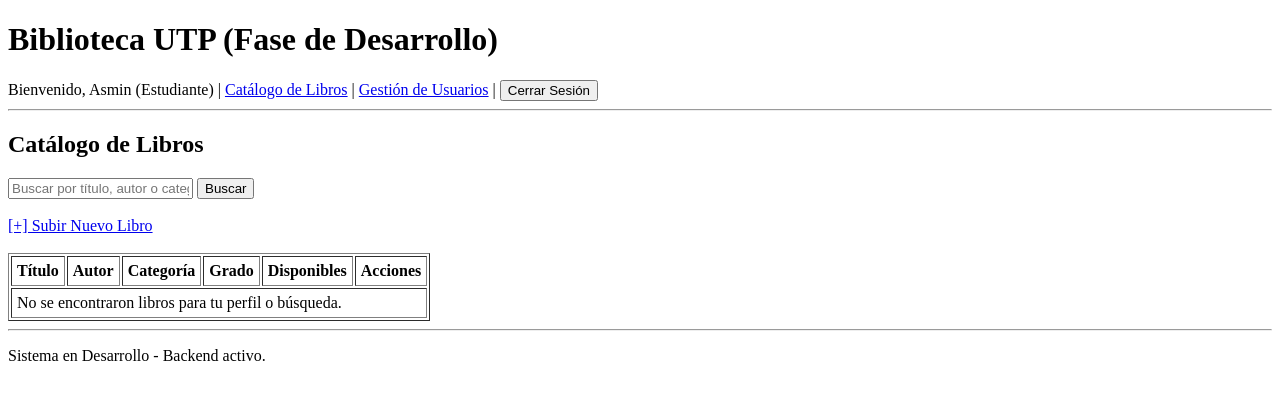
After one commit to Ema3017/Proyecto_Biblioteca, a Django app: page /libros/catalogo/ in a window 1280 px wide. The commit adds this page. Shown: the top 400 px of the page. Run offline with Django 5.2, Linux system fonts and the light colour scheme; a user stored in the database is signed in; data that the repository does not hold is empty.

Commit message:
Cuarto comit: Implementacion del Catalogo y Gestion de Libros
- Configuracion de urls, forms y views para la aplicacion de libros
- Funcionalidad de busqueda dinamica y filtros por grado escolar
- Lector PDF nativo embebido en la vista de detalle
- CRUD de libros completo para administradores
- Vistas HTML enlazadas correctamente a la barra de navegacion

```diff
--- /dev/null
+++ b/apps/libros/templates/libros/catalogo.html
@@ -0,0 +1,51 @@
+{% extends 'usuarios/base.html' %}
+
+{% block content %}
+    <h2>Catálogo de Libros</h2>
+
+    <form method="get" action="">
+        <input type="text" name="q" placeholder="Buscar por título, autor o categoría..." value="{{ request.GET.q }}">
+        <button type="submit">Buscar</button>
+    </form>
+    <br>
+
+    {% if user.rol == 'bibliotecario' or user.is_superuser %}
+        <a href="{% url 'libros:crear' %}">[+] Subir Nuevo Libro</a>
+        <br><br>
+    {% endif %}
+
+    <table border="1" cellpadding="5">
+        <thead>
+            <tr>
+                <th>Título</th>
+                <th>Autor</th>
+                <th>Categoría</th>
+                <th>Grado</th>
+                <th>Disponibles</th>
+                <th>Acciones</th>
+            </tr>
+        </thead>
+        <tbody>
+            {% for libro in libros %}
+            <tr>
+                <td>{{ libro.titulo }}</td>
+                <td>{{ libro.autor }}</td>
+                <td>{{ libro.categoria }}</td>
+                <td>{{ libro.get_grado_objetivo_display }}</td>
+                <td>{{ libro.ejemplares_disponibles }}</td>
+                <td>
+                    <a href="{% url 'libros:detalle' libro.pk %}">Leer / Detalles</a>
+                    {% if user.rol == 'bibliotecario' or user.is_superuser %}
+                        | <a href="{% url 'libros:editar' libro.pk %}">Editar</a>
+                        | <a href="{% url 'libros:eliminar' libro.pk %}">Eliminar</a>
+                    {% endif %}
+                </td>
+            </tr>
+            {% empty %}
+            <tr>
+                <td colspan="6">No se encontraron libros para tu perfil o búsqueda.</td>
+            </tr>
+            {% endfor %}
+        </tbody>
+    </table>
+{% endblock %}
--- /dev/null
+++ b/apps/libros/urls.py
@@ -0,0 +1,14 @@
+from django.urls import path
+from . import views
+
+app_name = 'libros'
+
+urlpatterns = [
+    path('catalogo/', views.CatalogoView.as_view(), name='catalogo'),
+    path('detalle/<int:pk>/', views.LibroDetailView.as_view(), name='detalle'),
+
+    # CRUD de libros para bibliotecario
+    path('crear/', views.LibroCreateView.as_view(), name='crear'),
+    path('editar/<int:pk>/', views.LibroUpdateView.as_view(), name='editar'),
+    path('eliminar/<int:pk>/', views.LibroDeleteView.as_view(), name='eliminar'),
+]
--- a/apps/libros/views.py
+++ b/apps/libros/views.py
@@ -1,3 +1,70 @@
-from django.shortcuts import render
+from django.shortcuts import render, redirect, get_object_or_404
+from django.urls import reverse_lazy
+from django.views.generic import ListView, DetailView, CreateView, UpdateView, DeleteView
+from django.contrib.auth.mixins import LoginRequiredMixin, UserPassesTestMixin
+from django.db.models import Q
+from .models import Libro
+from .forms import LibroForm
 
-# Create your views here.
+class BibliotecarioRequiredMixin(UserPassesTestMixin):
+    def test_func(self):
+        return self.request.user.is_superuser or self.request.user.rol == 'bibliotecario'
+
+class CatalogoView(LoginRequiredMixin, ListView):
+    model = Libro
+    template_name = 'libros/catalogo.html'
+    context_object_name = 'libros'
+
+    def get_queryset(self):
+        usuario = self.request.user
+        queryset = Libro.objects.all()
+
+        # Filtro de seguridad por grado escolar (Estudiantes)
+        if usuario.rol == 'estudiante':
+            queryset = queryset.filter(Q(grado_objetivo=usuario.grado_escolar) | Q(grado_objetivo='general'))
+
+        # Filtro por docente (Materia/Categoria). Si el docente tuviese un campo materia, lo cruzaríamos aquí.
+        # Por ahora lo dejamos libre o filtrando por su grado asignado.
+        elif usuario.rol == 'docente' and usuario.grado_escolar != 'ninguno':
+            queryset = queryset.filter(Q(grado_objetivo=usuario.grado_escolar) | Q(grado_objetivo='general'))
+
+        # Búsqueda dinámica (RF07)
+        q = self.request.GET.get('q')
+        if q:
+            queryset = queryset.filter(
+                Q(titulo__icontains=q) |
+                Q(autor__icontains=q) |
+                Q(categoria__icontains=q)
+            )
+
+        return queryset
+
+class LibroDetailView(LoginRequiredMixin, DetailView):
+    model = Libro
+    template_name = 'libros/libro_detalle.html'
+    context_object_name = 'libro'
+
+    def get_queryset(self):
+        # Re-aplicamos la misma lógica para que no puedan acceder a libros prohibidos por URL
+        usuario = self.request.user
+        queryset = Libro.objects.all()
+        if usuario.rol == 'estudiante':
+            queryset = queryset.filter(Q(grado_objetivo=usuario.grado_escolar) | Q(grado_objetivo='general'))
+        return queryset
+
+class LibroCreateView(LoginRequiredMixin, BibliotecarioRequiredMixin, CreateView):
+    model = Libro
+    form_class = LibroForm
+    template_name = 'libros/libro_form.html'
+    success_url = reverse_lazy('libros:catalogo')
+
+class LibroUpdateView(LoginRequiredMixin, BibliotecarioRequiredMixin, UpdateView):
+    model = Libro
+    form_class = LibroForm
+    template_name = 'libros/libro_form.html'
+    success_url = reverse_lazy('libros:catalogo')
+
+class LibroDeleteView(LoginRequiredMixin, BibliotecarioRequiredMixin, DeleteView):
+    model = Libro
+    template_name = 'libros/libro_confirm_delete.html'
+    success_url = reverse_lazy('libros:catalogo')
--- a/apps/usuarios/templates/usuarios/base.html
+++ b/apps/usuarios/templates/usuarios/base.html
@@ -10,7 +10,10 @@
         <nav>
             {% if user.is_authenticated %}
                 <span>Bienvenido, {{ user.username }} ({{ user.get_rol_display }})</span>
+                | <a href="{% url 'libros:catalogo' %}">Catálogo de Libros</a>
+                {% if user.rol == 'bibliotecario' or user.is_superuser %}
                 | <a href="{% url 'usuarios:lista' %}">Gestión de Usuarios</a>
+                {% endif %}
                 | <form action="{% url 'usuarios:logout' %}" method="post" style="display:inline;">
                     {% csrf_token %}
                     <button type="submit">Cerrar Sesión</button>
--- a/mi_proyecto_biblioteca/urls.py
+++ b/mi_proyecto_biblioteca/urls.py
@@ -22,4 +22,5 @@ from django.conf.urls.static import static
 urlpatterns = [
     path('admin/', admin.site.urls),
     path('usuarios/', include('apps.usuarios.urls')),
+    path('libros/', include('apps.libros.urls')),
 ] + static(settings.MEDIA_URL, document_root=settings.MEDIA_ROOT)
```
Also changed, not shown: apps/libros/forms.py (added, +7 -0 lines), apps/libros/templates/libros/libro_confirm_delete.html (added, +12 -0 lines), apps/libros/templates/libros/libro_detalle.html (added, +38 -0 lines), apps/libros/templates/libros/libro_form.html (added, +12 -0 lines), db.sqlite3.
